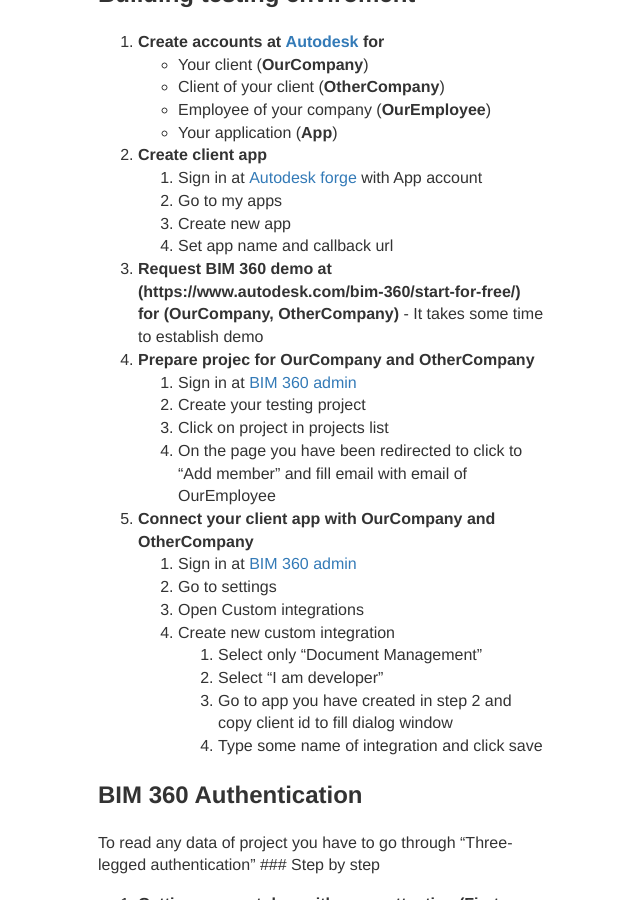
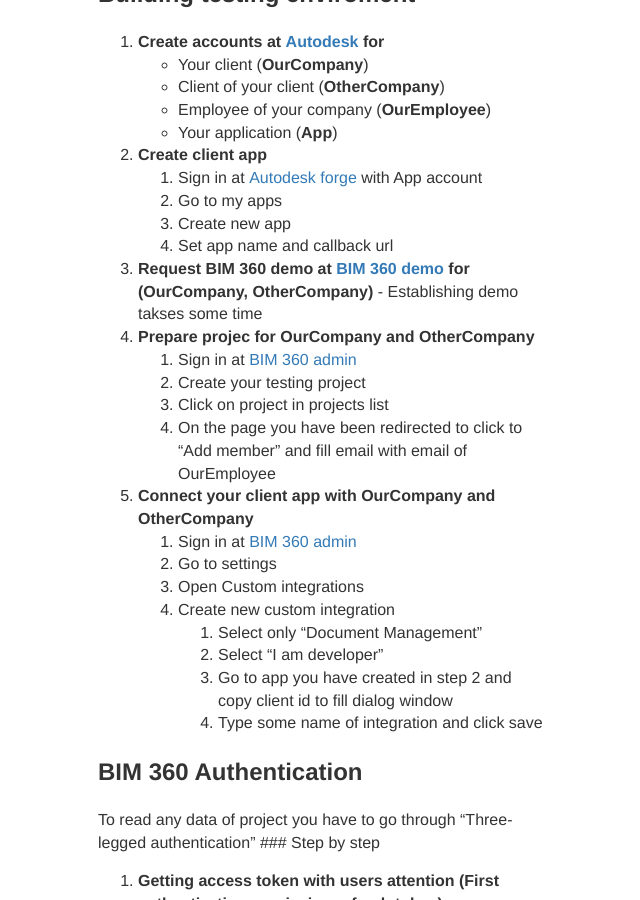
Before and after one commit to vdvorak/vitekdvorak.github.io, a Jekyll site: the page built from _posts/2021-04-03-bim360.md, in a window 1280 px wide and 900 px high, scrolled down 1342 px. Shown: the whole window, without its empty margins (189-829 px from the left). Built offline with Jekyll 4.4.1, drawn with Linux system fonts in a browser that asks for light colours; nearby versions of some CDN libraries; comment, search, counter and statistics services are not loaded; some of the changed text lies outside the part shown.

Commit message:
Update 2021-04-03-bim360.md

```diff
--- a/_posts/2021-04-03-bim360.md
+++ b/_posts/2021-04-03-bim360.md
@@ -29,7 +29,7 @@ We decided to work with BIM based software from [Autodesk](https://www.autodesk.
       2. Go to my apps
       3. Create new app
       4. Set app name and callback url
-  3. **Request BIM 360 demo at (https://www.autodesk.com/bim-360/start-for-free/) for (OurCompany, OtherCompany)** - It takes some time to establish demo
+  3. **Request BIM 360 demo at [BIM 360 demo](https://www.autodesk.com/bim-360/start-for-free/) for (OurCompany, OtherCompany)** - Establishing demo takses some time
   4. **Prepare projec for OurCompany and OtherCompany**
       1. Sign in at [BIM 360 admin](https://admin.b360.autodesk.com)
       2. Create your testing project
```
Also changed, not shown: other parts of _posts/2021-04-03-bim360.md (+1 -0 lines).
